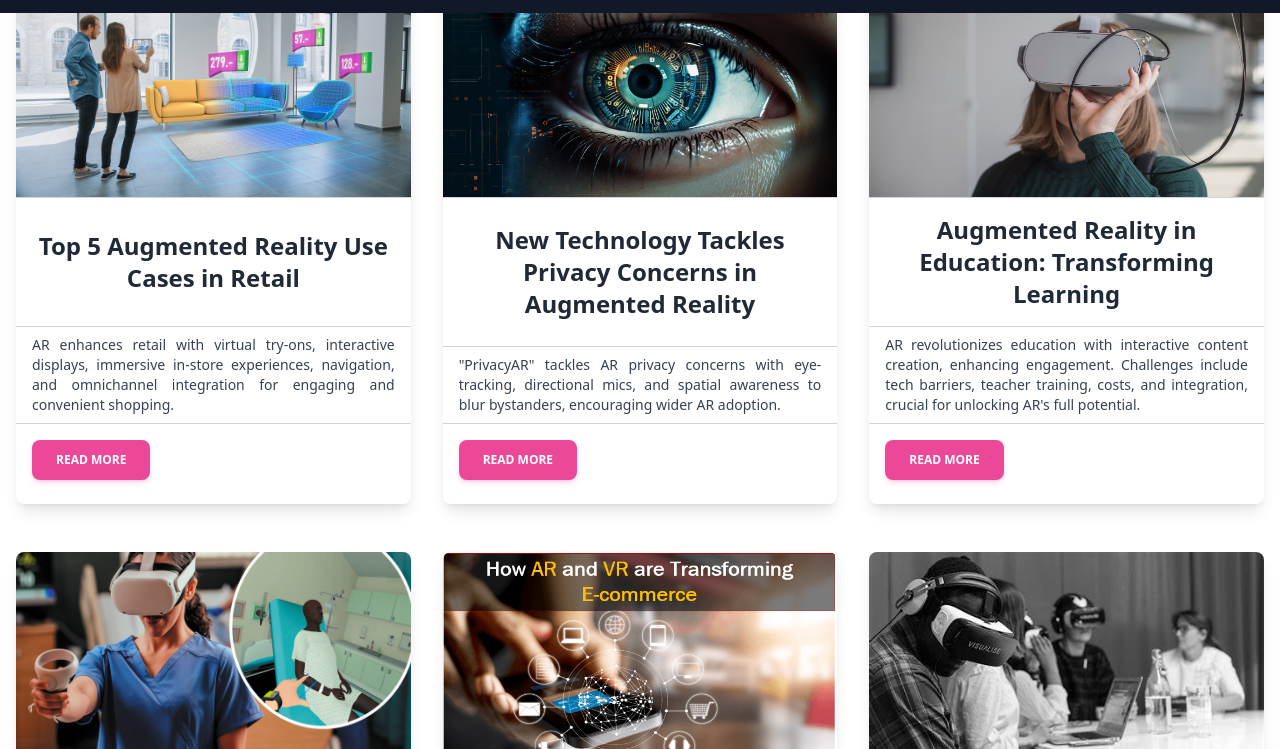
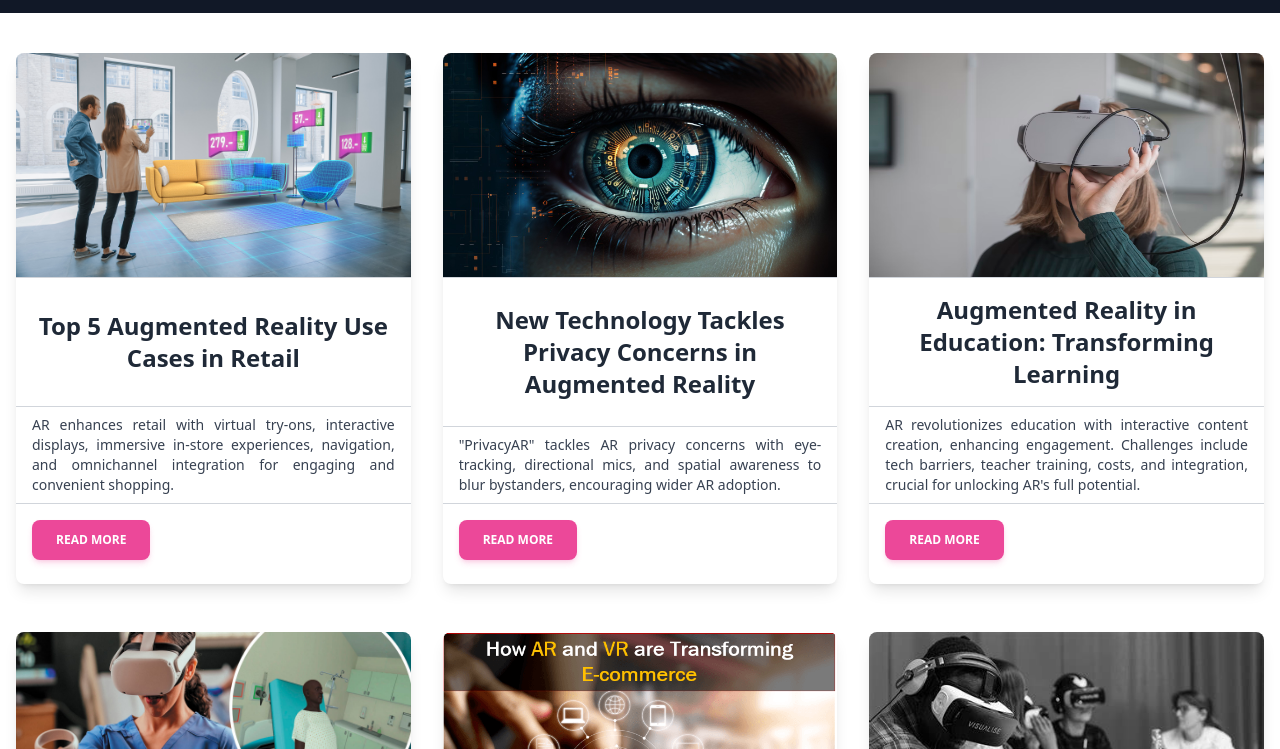
Before and after one commit to ponch01/appdev-fl2, a plain HTML site: page learn.html in a window 1280 px wide. Shown: the part 51-800 px from the top of the page. Drawn offline with nearby package versions, Linux system fonts and the light colour scheme; a script that the page names is missing.

Commit message:
Add files via upload

```diff
--- a/learn.html
+++ b/learn.html
@@ -31,7 +31,7 @@
 </nav>
  </section>
 
-<section class="flex flex-row flex-wrap mx-auto">
+<section class="flex flex-row flex-wrap mx-auto pt-20">
     <div
     class="transition-all duration-150 flex w-full px-4 py-6 md:w-1/2 lg:w-1/3"
   >
```
